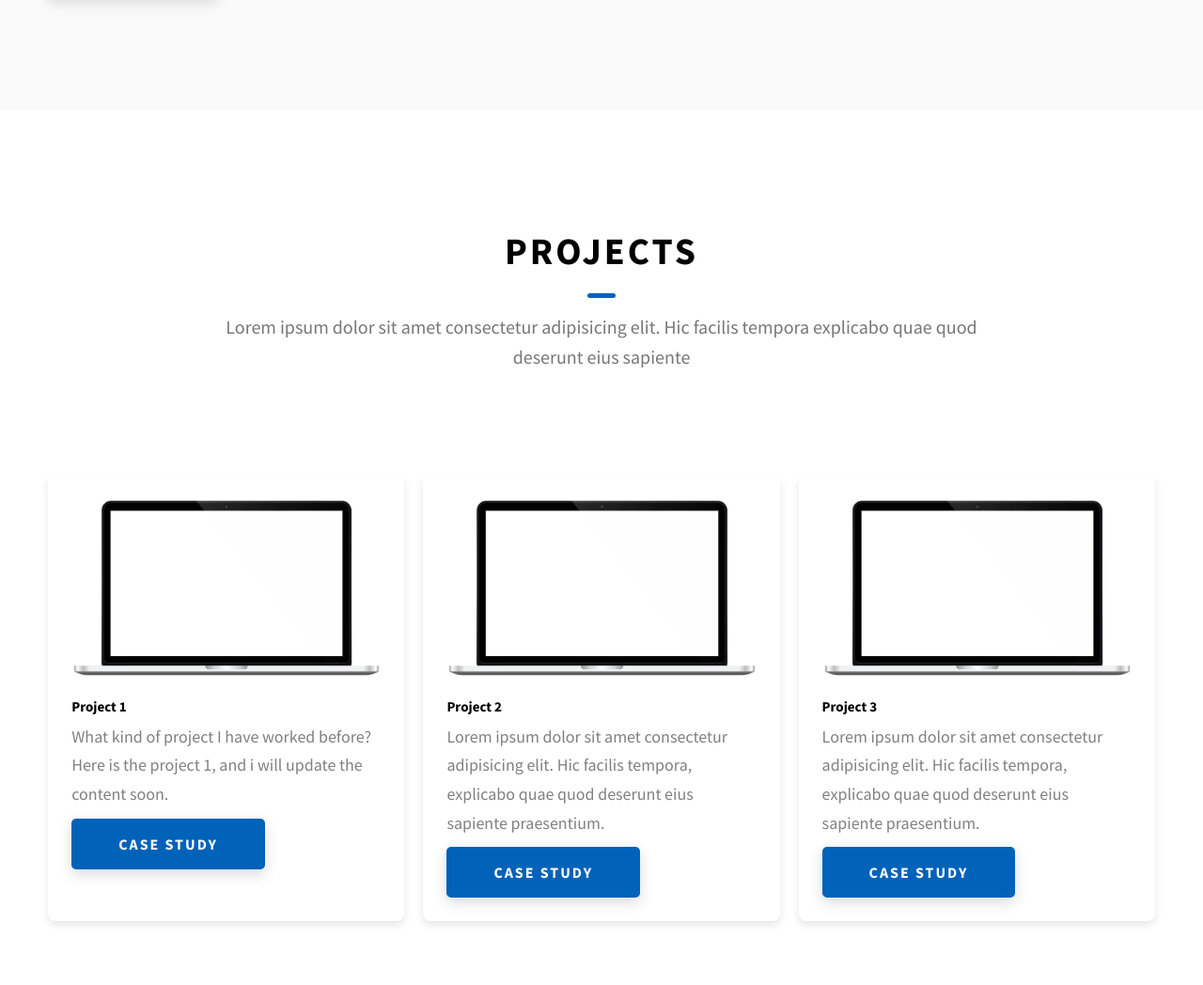
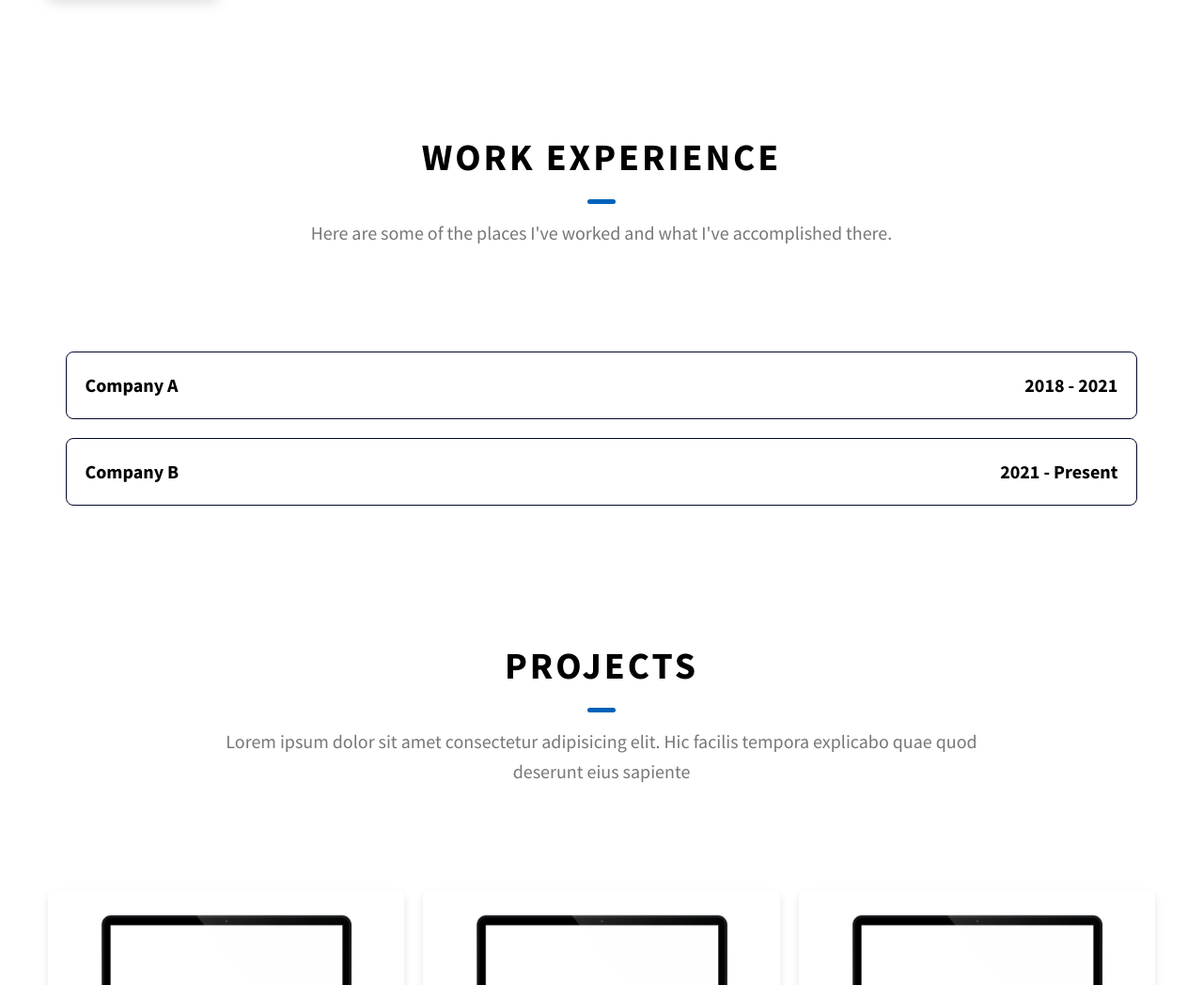
Before and after one commit to kwoneunji225/portfolio, a website: page index.html in a window 1280 px wide. Shown: the part 1470-2518 px from the top of the page at 94% size. Drawn offline with Linux system fonts and the light colour scheme.

Commit message:
Added work exp section

```diff
--- a/css/style.css
+++ b/css/style.css
@@ -272,7 +272,7 @@ textarea {
 
 
 .about {
-  background: #fafafa; }
+  background: #ffffff; }
   .about__content {
     display: grid;
     grid-template-columns: 1fr 1fr;
@@ -553,6 +553,49 @@ textarea {
   margin-bottom: 1rem;
 }
 
+/* Work Experience Styles */
+
+.work-experience {
+  background-color: #ffffff; /* Add background color here */
+  padding: 20px;
+  border-radius: 10px;
+}
+
+.work-experience__list {
+  display: flex;
+  flex-direction: column;
+  gap: 20px;
+}
+
+.work-experience__item {
+  border: 1px solid #02082c;
+  padding: 20px;
+  border-radius: 8px;
+  cursor: pointer;
+  transition: background-color 0.3s ease;
+}
+
+.work-experience__item:hover {
+  background-color: #cddbff;
+}
+
+.work-experience__header {
+  display: flex;
+  justify-content: space-between;
+  font-size: 20px;
+  font-weight: bold;
+}
+
+.work-experience__description {
+  font-size: medium;
+  margin-top: 10px;
+  display: none;
+}
+
+.work-experience__item.active .work-experience__description {
+  display: block;
+}
+
 
 .header {
   position: fixed;
--- a/index.html
+++ b/index.html
@@ -38,6 +38,9 @@
               <a href="./index.html#about" class="header__link">About </a>
             </li>
             <li class="header__link-wrapper">
+              <a href="./index.html#work-experience" class="header__link">Experience </a>
+            </li>
+            <li class="header__link-wrapper">
               <a href="./index.html#projects" class="header__link">
                 Projects
               </a>
@@ -69,6 +72,10 @@
 
             <li class="header__sm-menu-link">
               <a href="./index.html#about"> About </a>
+            </li>
+
+            <li class="header__sm-menu-link">
+              <a href="./index.html#work-experience"> Experience </a>
             </li>
 
             <li class="header__sm-menu-link">
@@ -173,6 +180,47 @@
         </div>
       </div>
     </section>
+    <section id="work-experience" class="work-experience sec-pad">
+      <div class="main-container">
+        <h2 class="heading heading-sec heading-sec__mb-bg">
+          <span class="heading-sec__main">Work Experience</span>
+          <span class="heading-sec__sub">
+            Here are some of the places I've worked and what I've accomplished there.
+          </span>
+        </h2>
+
+        <div class="work-experience__list">
+          <div class="work-experience__item" onclick="toggleDescription(this)">
+            <div class="work-experience__header">
+              <span class="company-name">Company A</span>
+              <span class="years">2018 - 2021</span>
+            </div>
+            <div class="work-experience__description">
+              <p>Worked on developing web applications and improving user experience.</p>
+            </div>
+          </div>
+
+          <div class="work-experience__item" onclick="toggleDescription(this)">
+            <div class="work-experience__header">
+              <span class="company-name">Company B</span>
+              <span class="years">2021 - Present</span>
+            </div>
+            <div class="work-experience__description">
+              <p>Leading a team of developers to create innovative software solutions.</p>
+            </div>
+          </div>
+
+          <!-- Add more work experience items as needed -->
+        </div>
+      </div>
+    </section>
+    <script>
+      function toggleDescription(element) {
+        element.classList.toggle('active');
+      }
+
+    </script>
+
     <section id="projects" class="projects sec-pad">
       <div class="main-container">
         <h2 class="heading heading-sec heading-sec__mb-bg">
```
